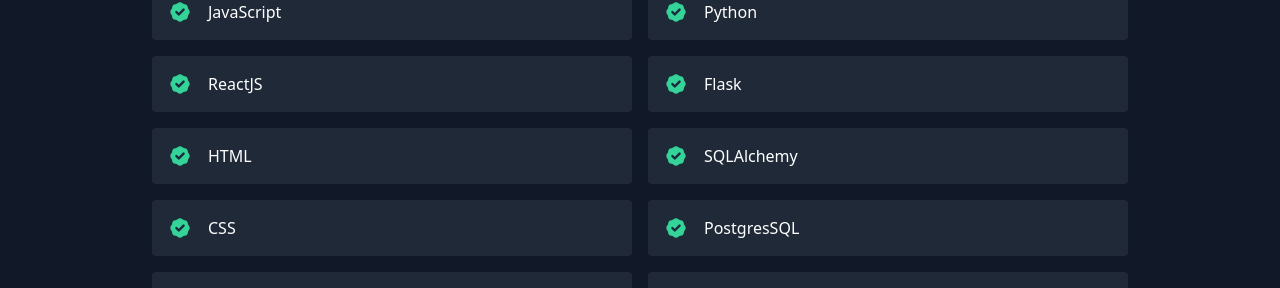
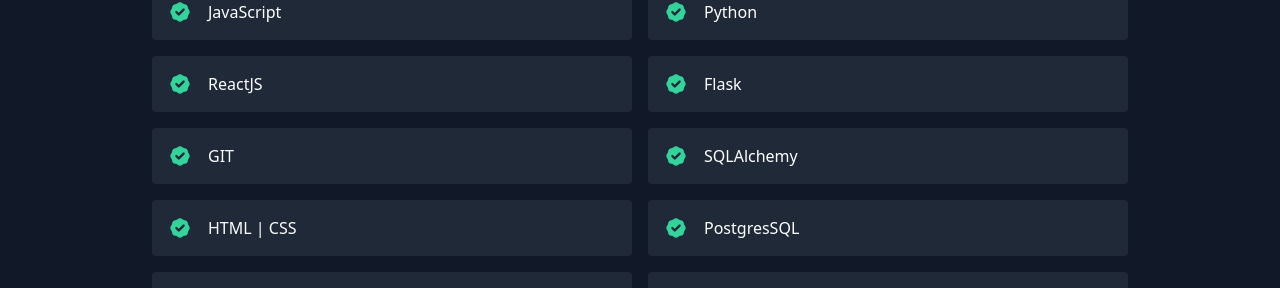
Before and after one commit to galdea/Dev-Photography-Portfolio, a React (Create React App) app: page / in a window 1280 px wide. Shown: the part 1830-2118 px from the top of the page. Built offline with nearby package versions, Linux system fonts and the light colour scheme.

Commit message:
skills ready

```diff
--- a/src/data.js
+++ b/src/data.js
@@ -55,12 +55,12 @@
   "Python",
   "ReactJS",
   "Flask",
-  "HTML",
+  "GIT",
   "SQLAlchemy",
-  "CSS",
+  "HTML | CSS",
   "PostgresSQL",
   "SEMANTICUI",
   "JEST",
   "BOOTSTRAP",
-  "GIT"
+  "AI"
 ];
```
